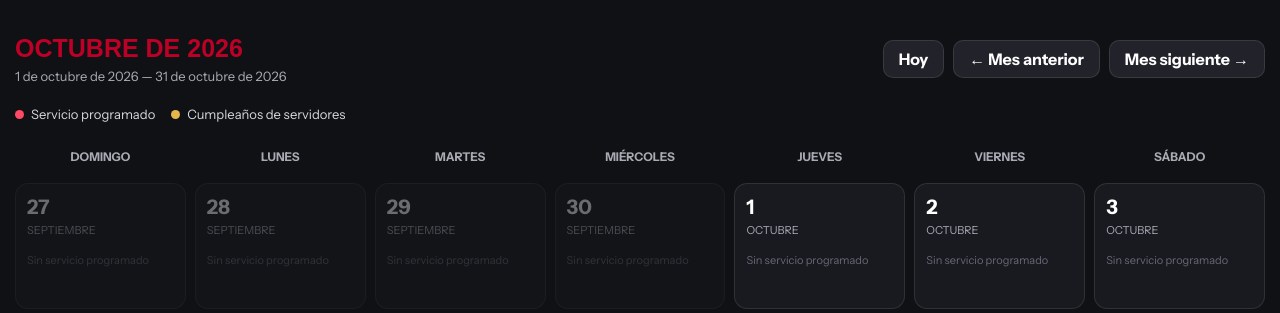
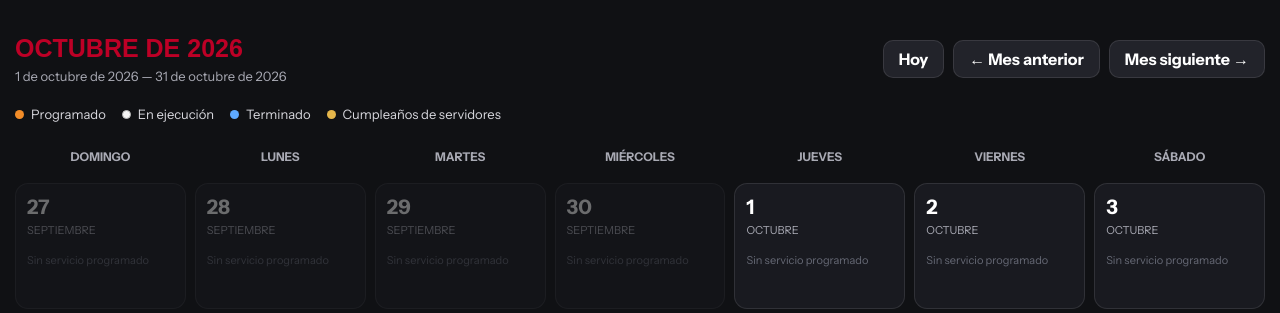
Before and after one commit to eldudyaguirre/EMM2026, a Django app: page /calendario/ in a window 1280 px wide. Shown: the part 325-638 px from the top of the page. Run offline with Django 5.2, Linux system fonts and the light colour scheme; data that the repository does not hold is empty; parts of the project's set-up code (start-up, migrations or seed data) failed here and were passed over; some libraries are stand-ins or nearby versions; some web fonts are replaced.

Commit message:
Color calendar services by workflow status

```diff
--- a/templates/calendario.html
+++ b/templates/calendario.html
@@ -29,8 +29,9 @@
         .calendar-range{color:var(--cal-muted);font-size:13px;margin-top:5px}
         .calendar-legend{display:flex;gap:16px;flex-wrap:wrap;margin-bottom:18px;color:#d8d8de;font-size:13px}
         .legend-dot{display:inline-block;width:9px;height:9px;border-radius:50%;margin-right:7px;background:#ff4967}
-        .legend-dot.thursday{background:#e5b64b}
-        .legend-dot.sunday{background:#5ea9ff}
+        .legend-dot.programado{background:#f28c28}
+        .legend-dot.en-ejecucion{background:#f5f5f5;border:1px solid #b8b8b8}
+        .legend-dot.terminado{background:#5ea9ff}
         .legend-dot.birthday{background:#e5b64b}
         .day-card.has-birthday{border-color:rgba(229,182,75,.7)}
         .birthday-pill{display:block;margin-top:8px;padding:6px 7px;border-radius:7px;font-size:11px;line-height:1.35;font-weight:700;overflow-wrap:anywhere;background:rgba(229,182,75,.14);color:#f2cb70}
@@ -44,8 +45,10 @@
         .day-month{color:var(--cal-muted);font-size:11px;text-transform:uppercase;margin-top:3px}
         .today-label{display:inline-block;color:#ff8295;font-size:10px;font-weight:800;margin-top:4px}
         .service-pill{display:block;margin-top:9px;padding:6px 7px;border-radius:7px;font-size:11px;line-height:1.35;font-weight:700;overflow-wrap:anywhere}
-        .service-pill.thursday{background:rgba(229,182,75,.13);color:#f2cb70}
-        .service-pill.sunday{background:rgba(94,169,255,.14);color:#8fc5ff}
+        .service-pill.programado{background:rgba(242,140,40,.16);color:#ffb15c;border:1px solid rgba(242,140,40,.25)}
+        .service-pill.en-ejecucion{background:#f5f5f5;color:#171717;border:1px solid #fff}
+        .service-pill.terminado{background:rgba(94,169,255,.16);color:#8fc5ff;border:1px solid rgba(94,169,255,.28)}
+        .service-pill.en-ejecucion .service-group{color:#444;opacity:1}
         .service-group{display:block;font-size:10px;font-weight:500;opacity:.85;margin-top:2px}
         .no-service{font-size:11px;color:#666975;margin-top:14px}
         .calendar-note{margin-top:22px;padding:15px 17px;background:rgba(255,255,255,.04);border:1px solid var(--cal-line);border-radius:12px;color:#c4c5ce;font-size:13px}
@@ -112,7 +115,9 @@
                 </div>
             </div>
             <div class="calendar-legend">
-                <span><i class="legend-dot"></i>Servicio programado</span>
+                <span><i class="legend-dot programado"></i>Programado</span>
+                <span><i class="legend-dot en-ejecucion"></i>En ejecución</span>
+                <span><i class="legend-dot terminado"></i>Terminado</span>
                 <span><i class="legend-dot birthday"></i>Cumpleaños de servidores</span>
             </div>
             <div class="calendar-grid" id="calendar-grid" aria-live="polite"></div>
@@ -171,7 +176,8 @@
                 if(dayServices.length){
                     dayServices.forEach(service=>{
                         const pill=document.createElement('div');
-                        pill.className='service-pill '+(service.tipo_grupo==='temporal'?'thursday':'sunday');
+                        const estadoServicio=['programado','en_ejecucion','terminado'].includes(service.estado)?service.estado:'programado';
+                        pill.className='service-pill '+estadoServicio.replace('_','-');
                         const heading=document.createElement('strong');
                         heading.textContent=service.hora_inicio+' · '+service.titulo;
                         pill.appendChild(heading);
```
